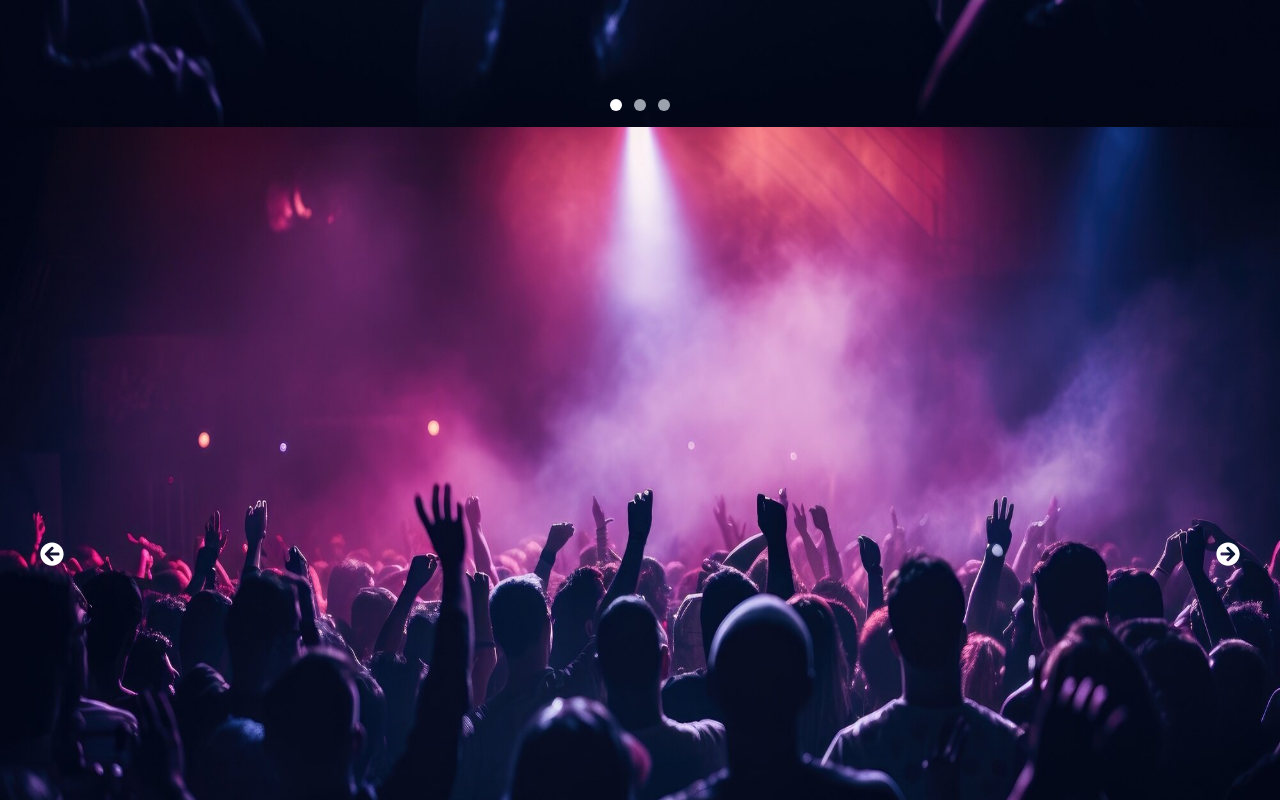
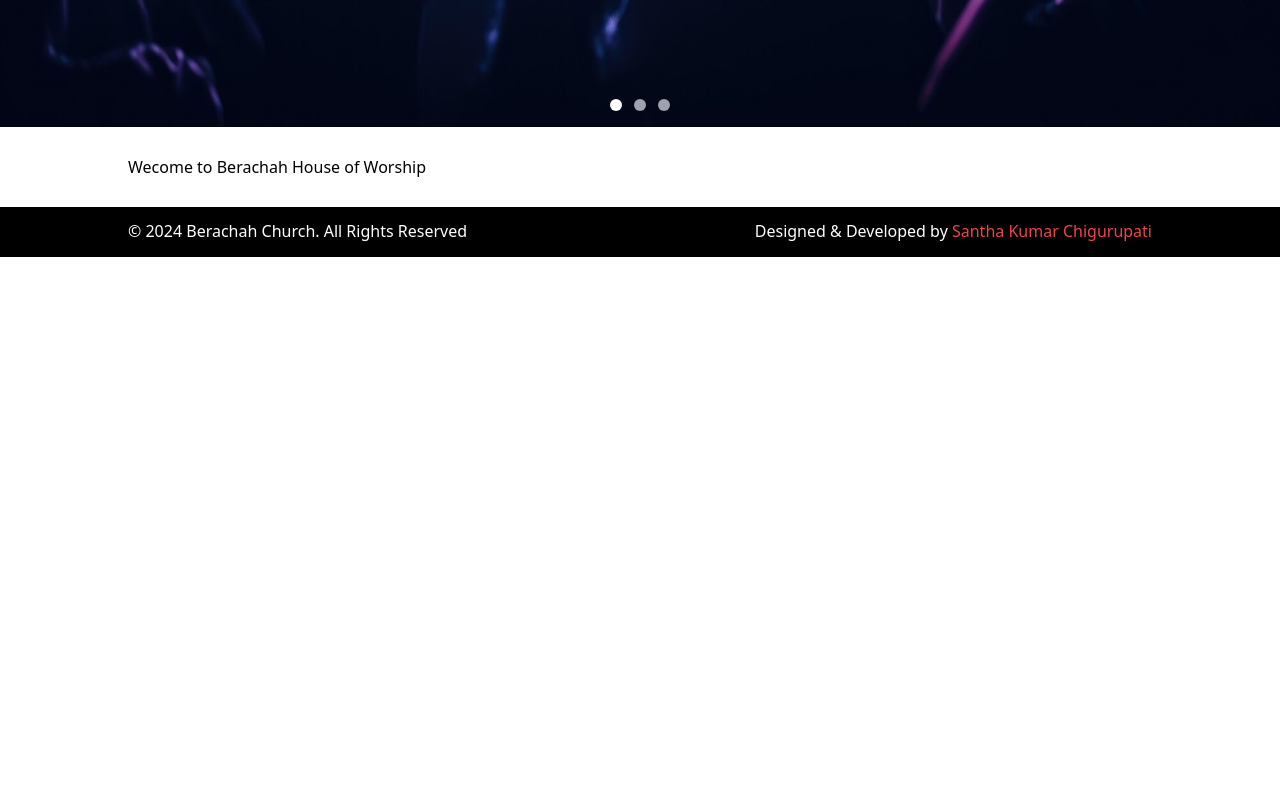
Before and after one commit to itsjohnuser/berachah-house-of-worship, a React (Create React App) app: page / in a window 1280 px wide. Shown: the part 800-1600 px from the top of the page. After the commit the page ends 1057 px from the top, so only its background shows below. Built offline with nearby package versions, Linux system fonts and the light colour scheme; grey boxes are pictures that could not be loaded.

Commit message:
slider design changed

```diff
--- a/src/components/Home.js
+++ b/src/components/Home.js
@@ -24,7 +24,7 @@ const Home = () => {
   return (
     <>
               <Slider slides={slidesData} />
-        <Slider slides={slidesData} />
+        {/* <Slider slides={slidesData} /> */}
         <div className="w-full lg:w-[1024px] mx-auto">
             <div className="about p-5 md:p-2 md:py-7 lg:p-0 lg:py-7">
                 <h3>Wecome to <span>Berachah House of Worship</span></h3>
```
